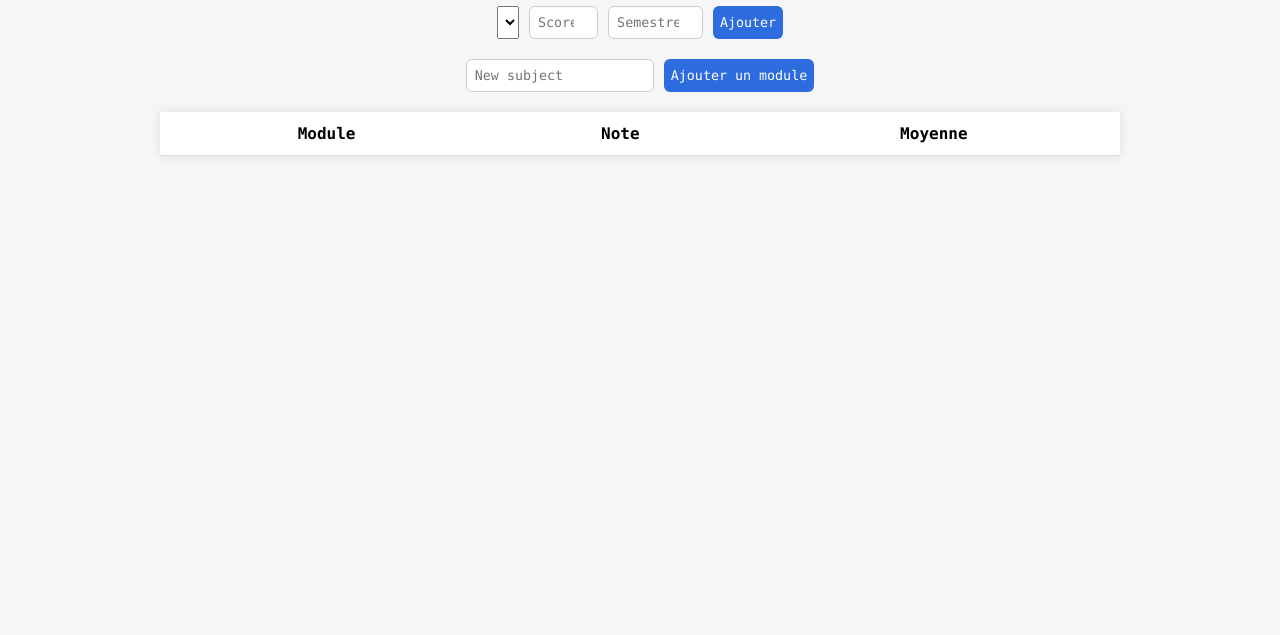
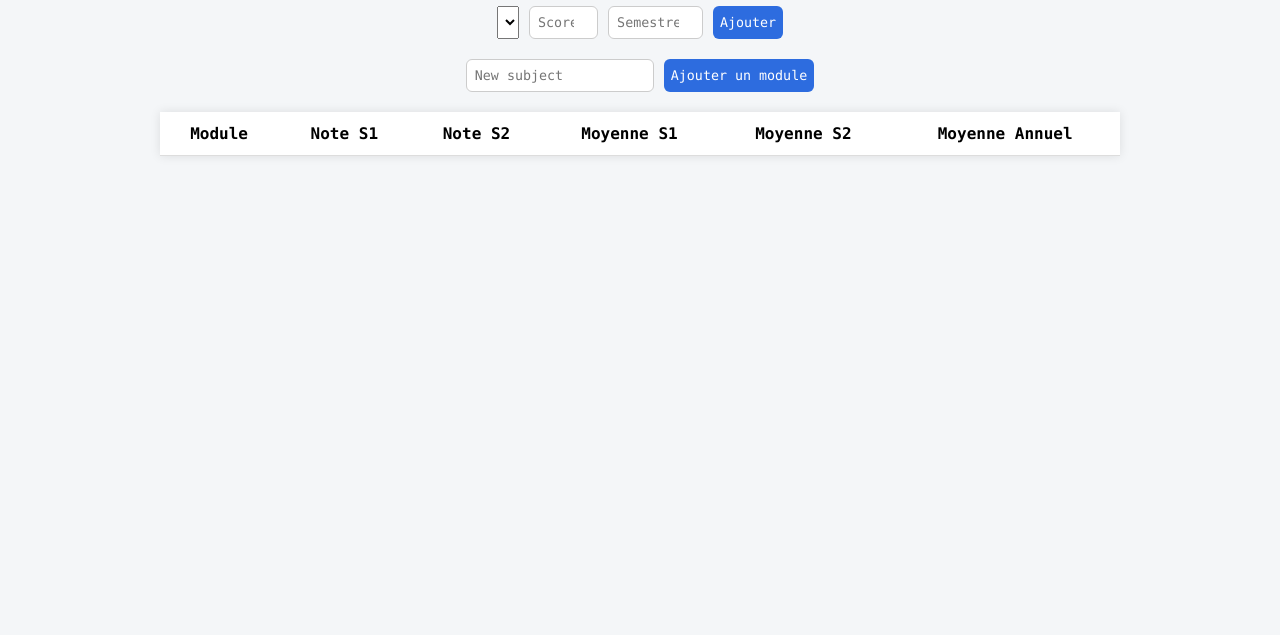
Before and after one commit to Gianmarco-Ruberti/SemaineVerte-DevChallenge, a website: page public/index.html in a window 1280 px wide. Shown: the part 165-800 px from the top of the page. Drawn offline with Linux system fonts and the light colour scheme; no server answers.

Commit message:
feat(html): ajout des catégory

```diff
--- a/public/index.html
+++ b/public/index.html
@@ -32,8 +32,11 @@
       <thead>
         <tr>
           <th>Module</th>
-          <th>Note</th>
-          <th>Moyenne</th>
+          <th>Note S1</th>
+          <th>Note S2</th>
+          <th>Moyenne S1</th>
+          <th>Moyenne S2</th>
+          <th>Moyenne Annuel</th>
         </tr>
       </thead>
       <tbody id="table"></tbody>
```
